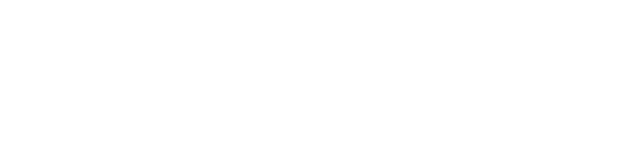
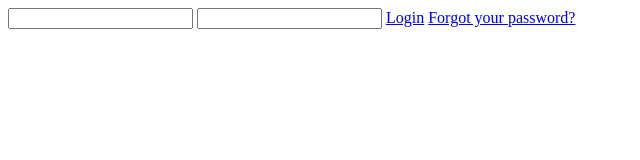
Before and after one commit to DavidBitner/login, a plain HTML site: page index.html in a window 1280 px wide. Shown: the whole page, without its empty margins (0-640 px from the left). Drawn offline with Linux system fonts and the light colour scheme.

Commit message:
Update index.html

```diff
--- a/index.html
+++ b/index.html
@@ -8,5 +8,14 @@
     <link rel="stylesheet" href="style.css" />
     <script src="app.js" defer type="module"></script>
   </head>
-  <body></body>
+  <body>
+    <div class="container">
+      <div class="login">
+        <input type="text" class="name" />
+        <input type="password" class="password" />
+        <a href="#" class="btn">Login</a>
+        <a href="#" class="change">Forgot your password?</a>
+      </div>
+    </div>
+  </body>
 </html>
```
